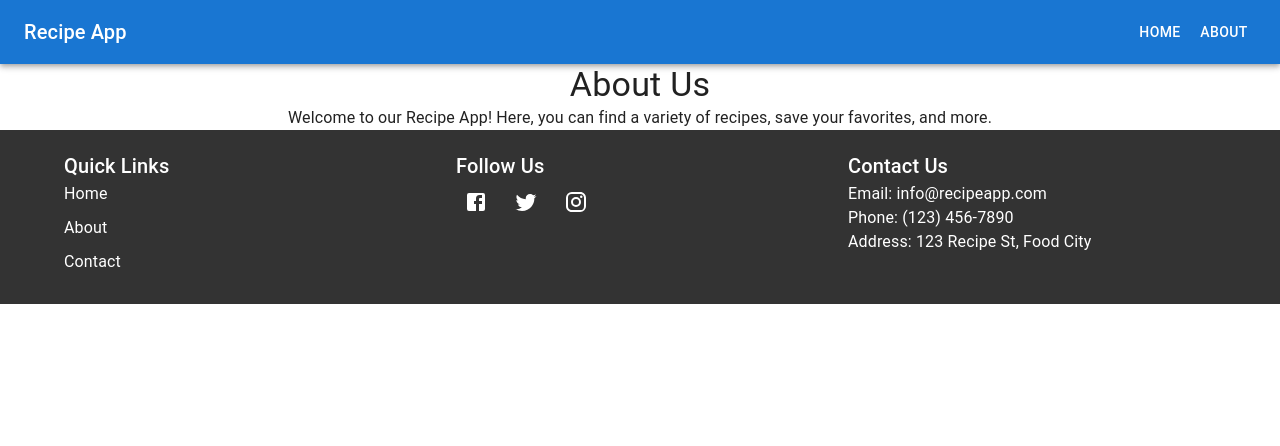
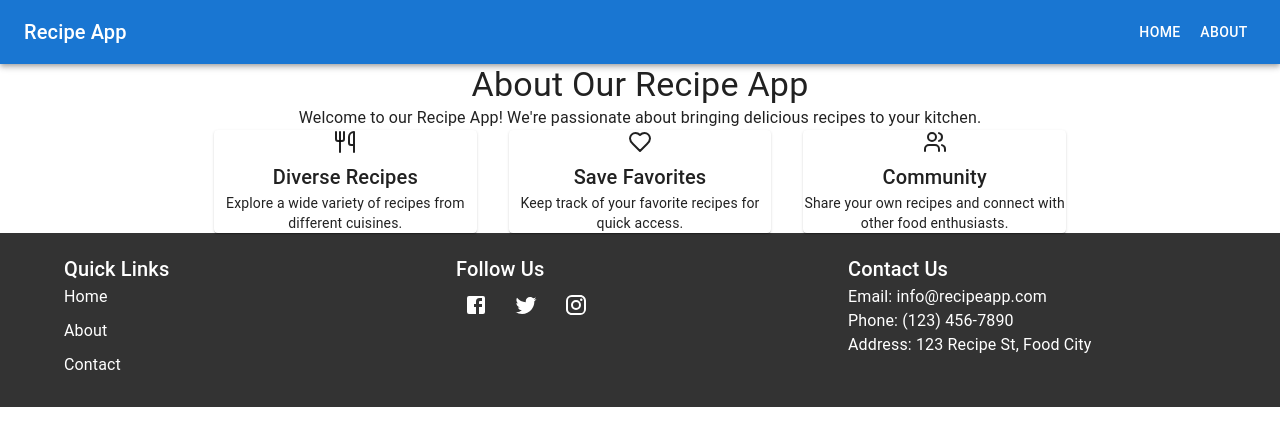
Before and after one commit to Maxamed-Maxamed/my-recipe-app, a React (Create React App) app: page /about in a window 1280 px wide. Shown: the top 446 px of the page. Built offline with nearby package versions, Linux system fonts and the light colour scheme; no server answers.

Commit message:
Updated AboutPage and HomePage components, added HeroSection component, and modified global CSS styles

```diff
--- /dev/null
+++ b/src/components/HeroSection.js
@@ -0,0 +1,13 @@
+import React from 'react';
+
+import '../styles/global.css';
+
+function HeroSection() {
+  return (
+    <div className="hero-section">
+
+    </div>
+  );
+}
+
+export default HeroSection;
--- a/src/pages/AboutPage.js
+++ b/src/pages/AboutPage.js
@@ -1,16 +1,35 @@
 import React from 'react';
-import { Typography, Container } from '@mui/material';
 import '../styles/global.css'; // Import global styles
+import { Typography, Container, Grid, Paper } from '@mui/material';
+import { Utensils, Heart, Users } from 'lucide-react';
 
-function AboutPage() {
+const AboutPage = () => {
+  const features = [
+    { icon: <Utensils />, title: 'Diverse Recipes', description: 'Explore a wide variety of recipes from different cuisines.' },
+    { icon: <Heart />, title: 'Save Favorites', description: 'Keep track of your favorite recipes for quick access.' },
+    { icon: <Users />, title: 'Community', description: 'Share your own recipes and connect with other food enthusiasts.' },
+  ];
+
   return (
-    <Container className="container">
-      <Typography variant="h4" className="text-center">About Us</Typography>
-      <Typography variant="body1" className="text-center">
-        Welcome to our Recipe App! Here, you can find a variety of recipes, save your favorites, and more.
+    <Container maxWidth="md" className="py-8">
+      <Typography variant="h4" className="text-center mb-6">About Our Recipe App</Typography>
+      <Typography variant="body1" className="text-center mb-8">
+        Welcome to our Recipe App! We're passionate about bringing delicious recipes to your kitchen.
       </Typography>
+
+      <Grid container spacing={4}>
+        {features.map((feature, index) => (
+          <Grid item xs={12} sm={4} key={index}>
+            <Paper className="p-4 text-center h-full">
+              <div className="text-primary mb-2">{feature.icon}</div>
+              <Typography variant="h6" className="mb-2">{feature.title}</Typography>
+              <Typography variant="body2">{feature.description}</Typography>
+            </Paper>
+          </Grid>
+        ))}
+      </Grid>
     </Container>
   );
-}
+};
 
 export default AboutPage;
--- a/src/pages/HomePage.js
+++ b/src/pages/HomePage.js
@@ -1,6 +1,7 @@
 import React, { useState, useEffect } from 'react';
 import { fetchPopularRecipes } from '../SpoonacularAPI';
 import RecipeCard from '../components/RecipeCard';
+import HeroSection from '../components/HeroSection';
 import { Grid, Container, Typography, CircularProgress } from '@mui/material';
 
 function HomePage() {
@@ -23,6 +24,8 @@ function HomePage() {
   }, []);
 
   return (
+    <>
+      <HeroSection />
       <Container>
         <Typography variant="h3" gutterBottom align="center">
           Popular Recipes
@@ -41,6 +44,7 @@ function HomePage() {
           </Grid>
         )}
       </Container>
+    </>
   );
 }
 
--- a/src/styles/global.css
+++ b/src/styles/global.css
@@ -74,3 +74,32 @@ button:hover {
   display: flex;
   gap: 10px;
 }
+
+
+.hero-section {
+  background-image: url('../img/img-cakes.jpg');
+  background-size: cover;
+  background-position: center;
+  color: #a9cbe3;
+  text-align: center;
+
+  /* New or modified properties */
+  min-height: 80vh; /* Makes the section at least 80% of the viewport height */
+  padding: 150px 0; /* Increases top and bottom padding */
+  display: flex;
+  flex-direction: column;
+  justify-content: center; /* Vertically centers the content */
+}
+.hero-title {
+  margin-bottom: 20px;
+}
+
+.hero-subtitle {
+  margin-bottom: 40px;
+}
+
+.hero-button {
+  font-size: 18px;
+  padding: 10px 20px;
+  border-radius: 5px;
+}
```
Also changed, not shown: src/img/img-cakes.jpg (added). Lines whose indentation alone changed are shown as unchanged.
